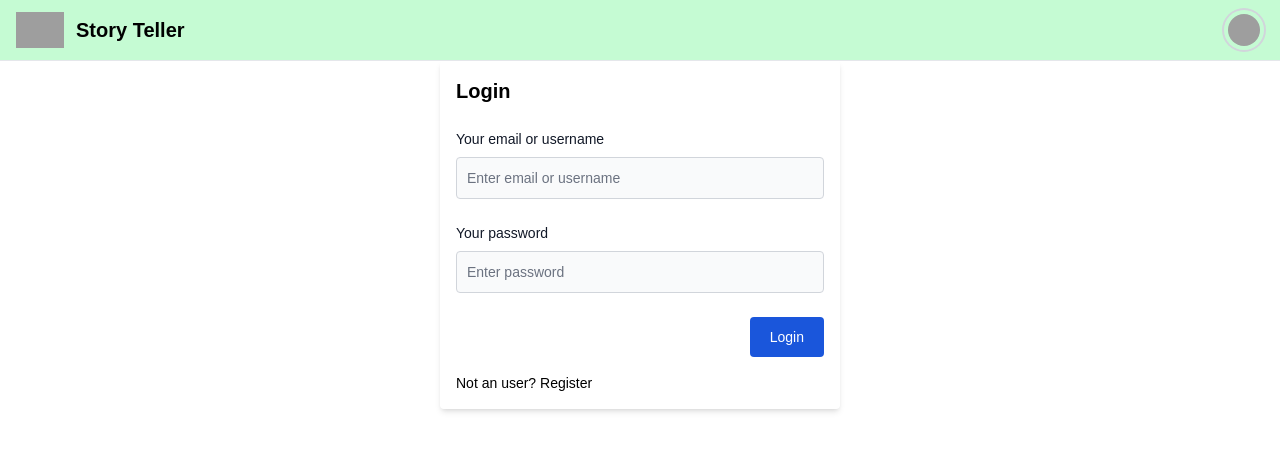
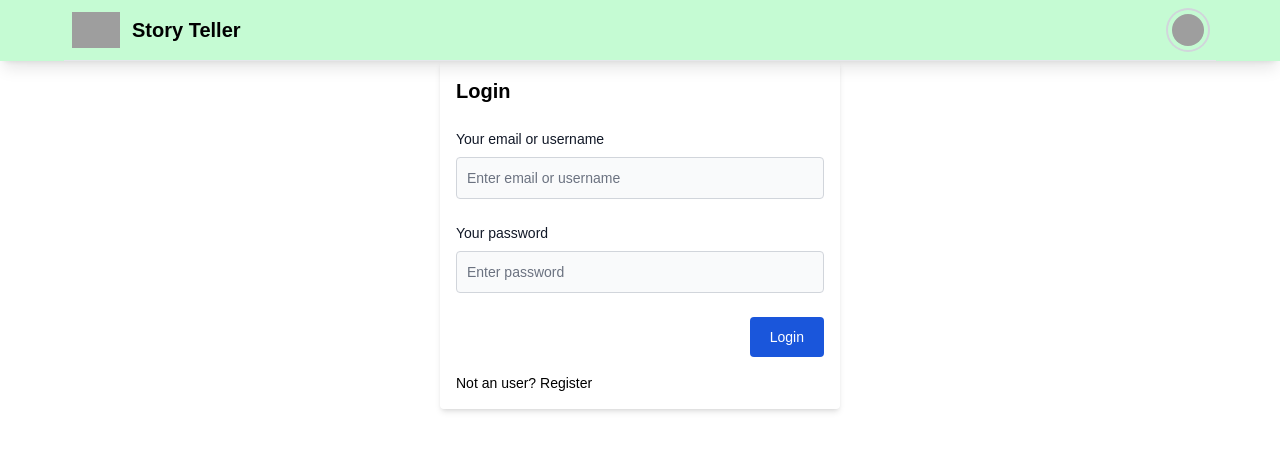
Before and after one commit to DebjitPramanick/StoryTeller, a React (Create React App) app in the folder client/: page /login in a window 1280 px wide. Shown: the top 450 px of the page. Built offline with nearby package versions, Linux system fonts and the light colour scheme; grey boxes are pictures that could not be loaded.

Commit message:
Fix: Max width

```diff
--- a/client/src/components/Header/index.tsx
+++ b/client/src/components/Header/index.tsx
@@ -3,8 +3,8 @@ import { Link } from 'react-router-dom'
 
 const Header = () => {
     return (
-        <div className='fixed w-full z-20 top-0 left-0'>
-            <nav className="bg-white px-2 sm:px-4 py-2.5 w-full z-20 top-0 left-0 border-b border-gray-200" style={{ background: '#c5fbd3' }}>
+        <div className='fixed w-full z-20 top-0 left-0 shadow-lg' style={{ background: '#c5fbd3' }}>
+            <nav className="px-2 py-2.5 max-w-6xl mx-auto z-20 top-0 left-0 border-b border-gray-200">
                 <div className="container flex flex-wrap justify-between items-center mx-auto">
                 <Link to="/" className="flex items-center">
                         <img src="https://flowbite.com/docs/images/logo.svg" className="mr-3 h-6 sm:h-9" alt="Flowbite Logo" />
--- a/client/src/layouts/PageLayout/index.tsx
+++ b/client/src/layouts/PageLayout/index.tsx
@@ -7,7 +7,7 @@ const PageLayout: React.FC<any> = ({ children }) => {
     const isAuthPage = curPath.includes('register') || curPath.includes('login')
 
     return (
-        <div className={`flex px-2 py-2 ml-auto relative ${!isAuthPage ? 'gap-6' : ''}`}
+        <div className={`max-w-6xl mx-auto flex px-2 py-4 ml-auto relative ${!isAuthPage ? 'gap-6' : ''}`}
             style={{ marginTop: '61px', background: '#fbfbfb' }}>
             <div style={{ width: isAuthPage ? '0px' : '288px' }}></div>
             <Sidebar />
```
